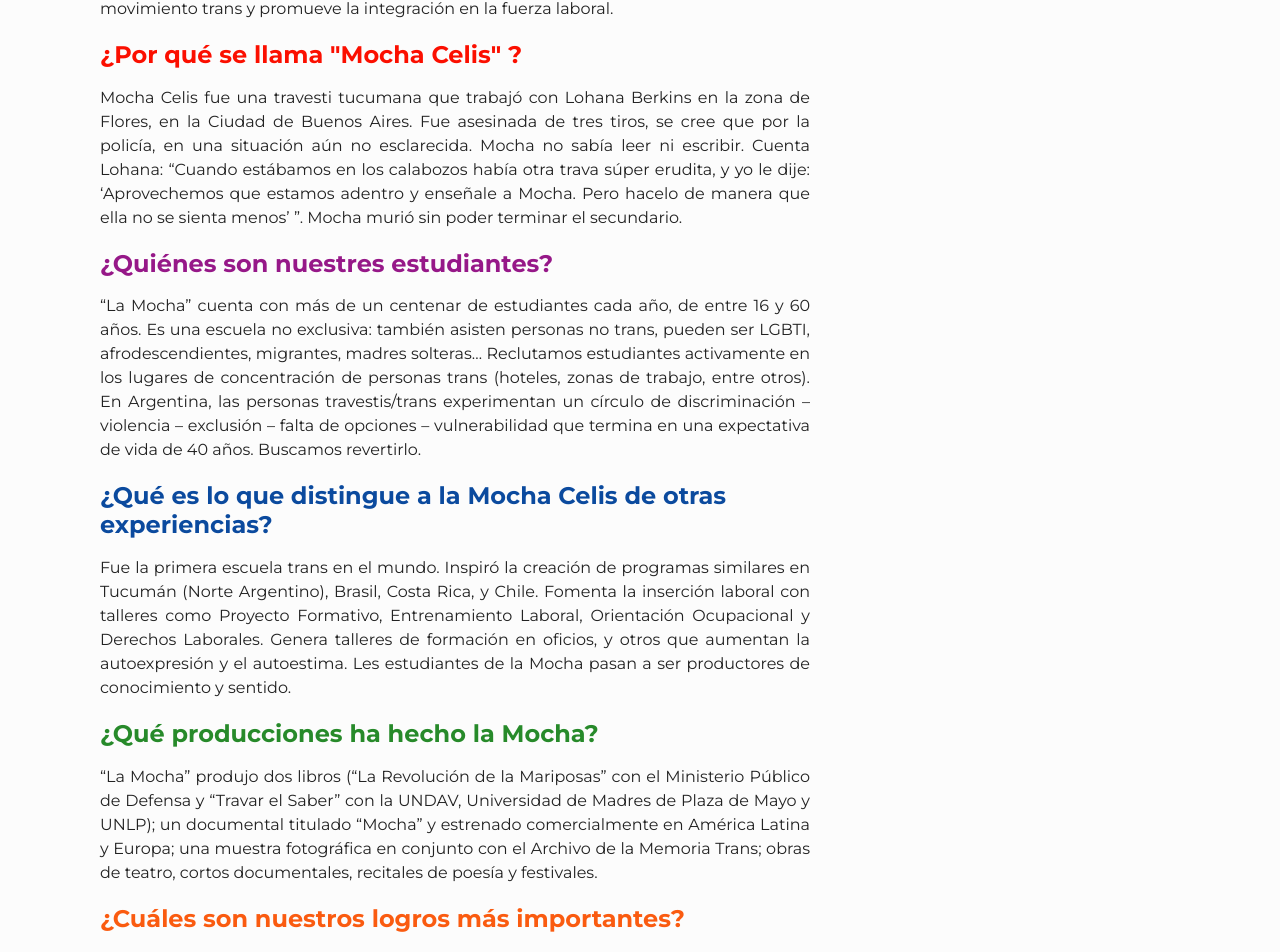
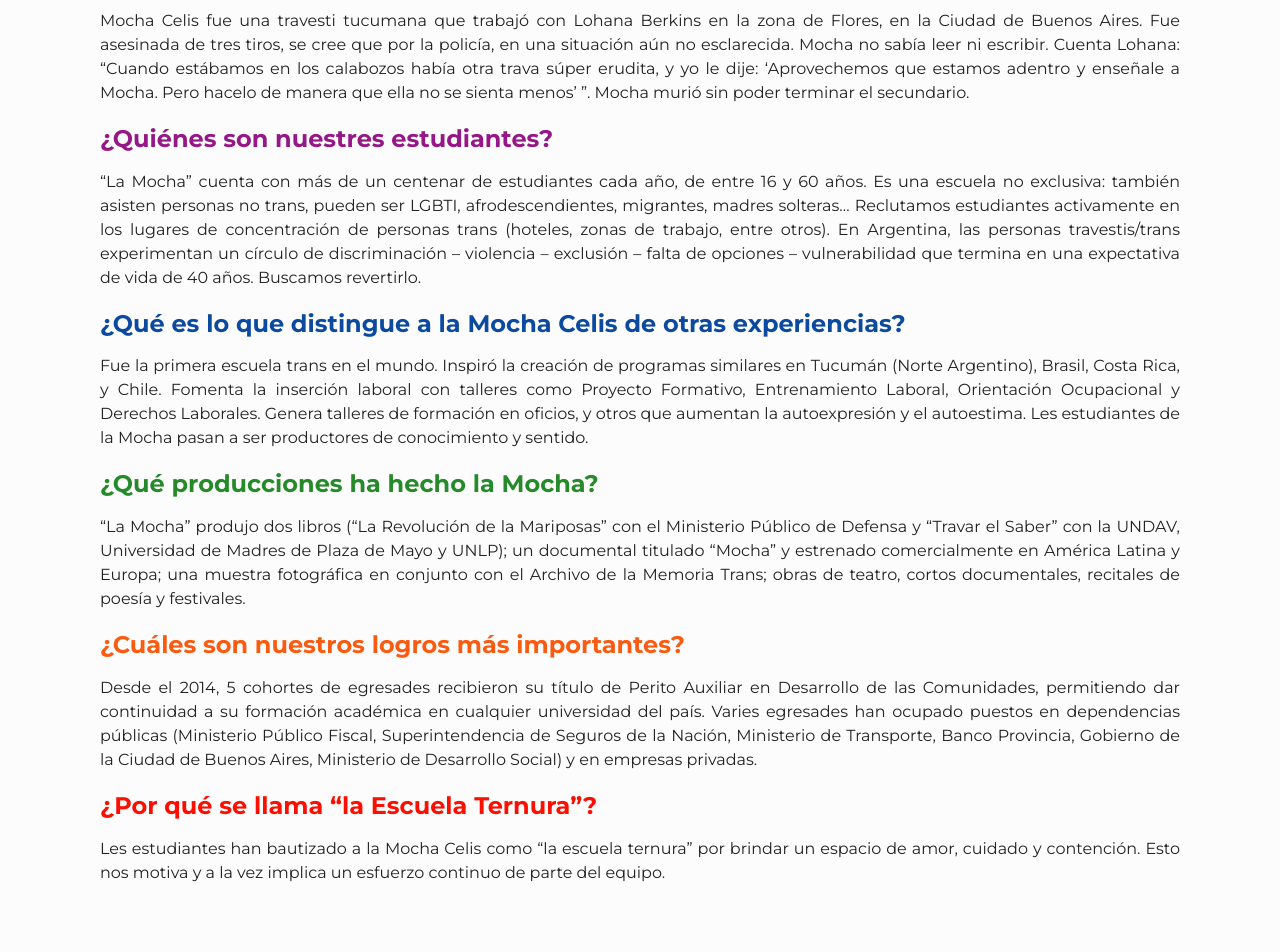
Before and after one commit to nayracoop/mochacelis, a Vue app: page /mochacelis/ in a window 1280 px wide. Shown: the part 1500-2452 px from the top of the page. Built offline with nearby package versions, Linux system fonts and the light colour scheme.

Commit message:
seccion about a ancho completo

```diff
--- a/src/components/About.vue
+++ b/src/components/About.vue
@@ -10,7 +10,7 @@
         </b-col>
       </b-row>
        <b-row class="about-info">
-        <b-col class="col-12 col-lg-8 mb-1">
+        <b-col class="col-12 mb-1">
           <h4 class="pb-2 color-orange">
             {{ $t('about.content[0].subtitle') }}
           </h4>
@@ -19,7 +19,7 @@
         </b-col>
       </b-row>
       <b-row class="about-info">
-        <b-col class="col-12 col-lg-8 mb-1">
+        <b-col class="col-12 mb-1">
           <h4 class="pb-2 color-red">
             {{ $t('about.content[1].subtitle') }}
           </h4>
@@ -27,7 +27,7 @@
         </b-col>
       </b-row>
       <b-row class="about-info">
-        <b-col class="col-12 col-lg-8 mb-1">
+        <b-col class="col-12 mb-1">
           <h4 class="pb-2 color-purple">
             {{ $t('about.content[2].subtitle') }}
           </h4>
@@ -35,7 +35,7 @@
         </b-col>
       </b-row>
       <b-row class="about-info">
-        <b-col class="col-12 col-lg-8 mb-1">
+        <b-col class="col-12 mb-1">
           <h4 class="pb-2 color-blue">
             {{ $t('about.content[3].subtitle') }}
           </h4>
@@ -43,7 +43,7 @@
         </b-col>
       </b-row>
       <b-row class="about-info">
-        <b-col class="col-12 col-lg-8 mb-1">
+        <b-col class="col-12 mb-1">
           <h4 class="pb-2 color-green">
             {{ $t('about.content[4].subtitle') }}
           </h4>
@@ -51,7 +51,7 @@
         </b-col>
       </b-row>
       <b-row class="about-info">
-        <b-col class="col-12 col-lg-8 mb-1">
+        <b-col class="col-12 mb-1">
           <h4 class="pb-2 color-orange">
             {{ $t('about.content[5].subtitle') }}
           </h4>
@@ -59,7 +59,7 @@
         </b-col>
       </b-row>
       <b-row class="about-info">
-        <b-col class="col-12 col-lg-8 mb-1">
+        <b-col class="col-12 mb-1">
           <h4 class="pb-2 color-red">
             {{ $t('about.content[6].subtitle') }}
           </h4>
```
